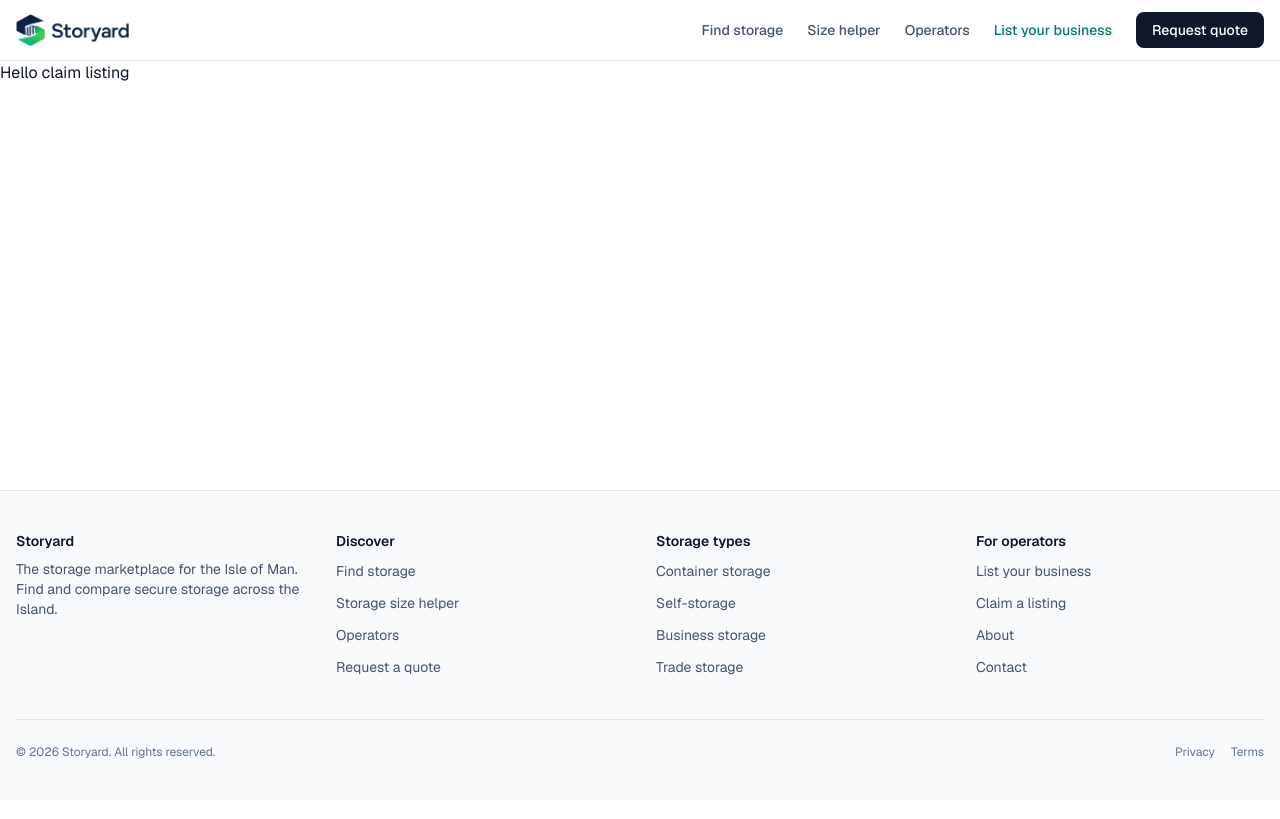
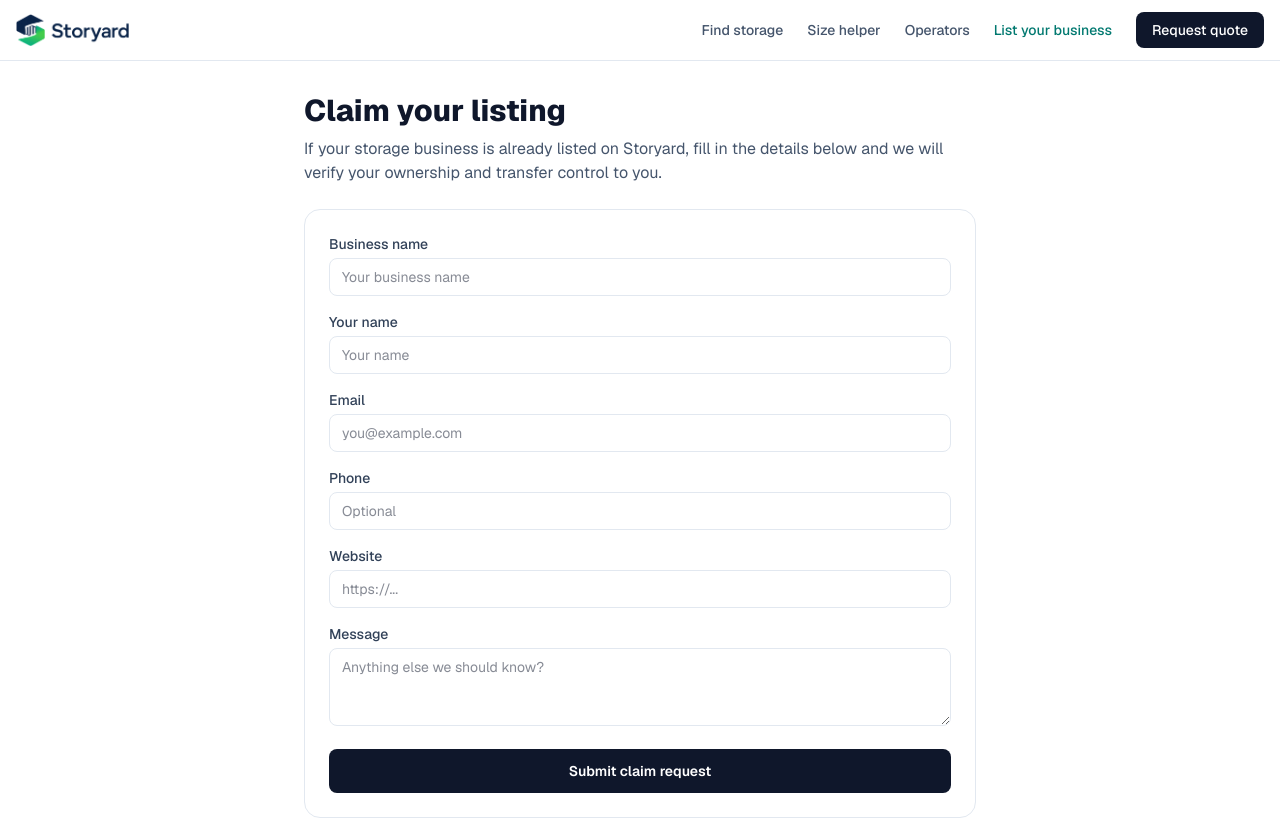
Before and after one commit to ukwebsitebusiness/storyard, a Next.js app: page /claim-listing in a window 1280 px wide. Shown: the top 819 px of the page. Built offline with nearby package versions, Linux system fonts and the light colour scheme.

Commit message:
Restore original claim-listing page

```diff
--- a/app/claim-listing/page.tsx
+++ b/app/claim-listing/page.tsx
@@ -1,3 +1,11 @@
+import { Metadata } from "next";
+import ClaimListingFormWrapper from "./ClaimListingFormWrapper";
+
+export const metadata: Metadata = {
+  title: "Claim Your Listing — Storyard",
+  description: "Own a storage business listed on Storyard? Claim your listing to manage your profile and receive enquiries.",
+};
+
 export default function ClaimListingPage() {
-  return <div>Hello claim listing</div>;
+  return <ClaimListingFormWrapper />;
 }
```
